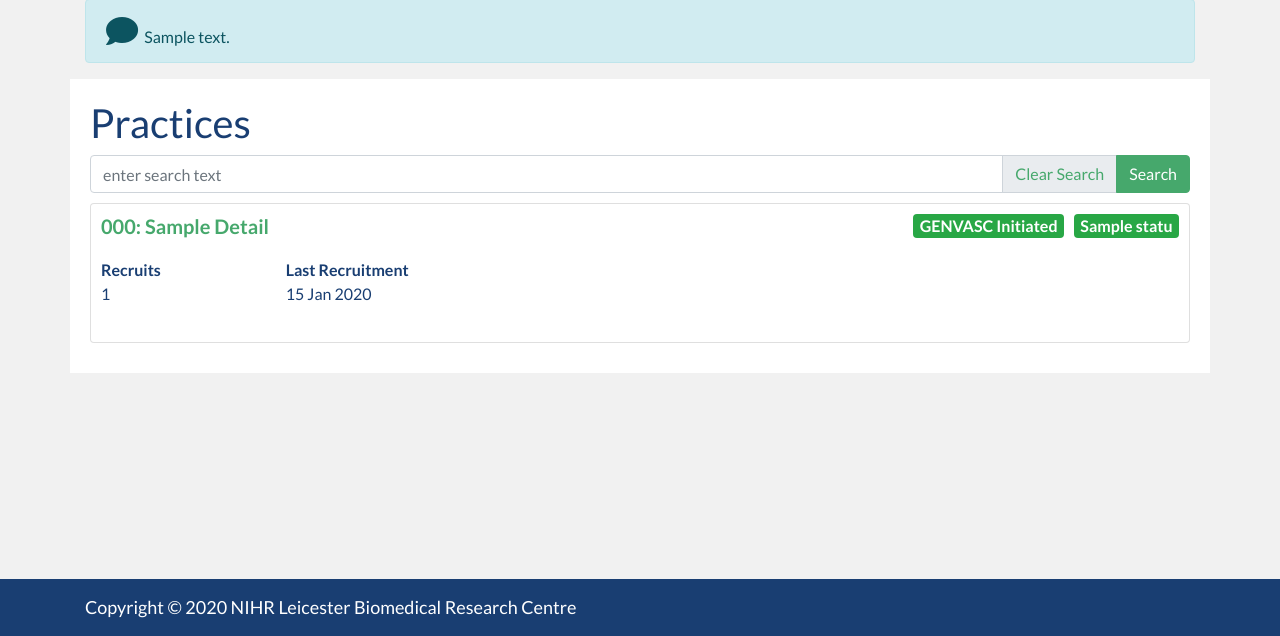
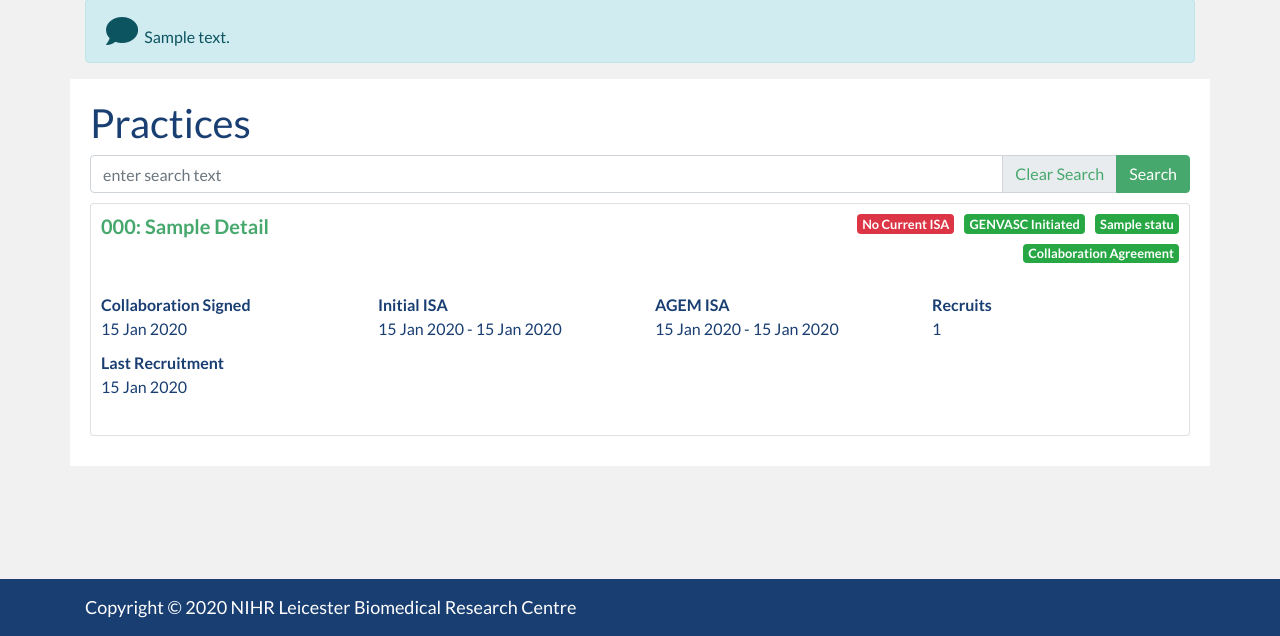
Before and after one commit to LCBRU/genvasc_portal_web, a Flask app: template portal/ui/templates/practices/index.html in a window 1280 px wide. Shown: the part 164-800 px from the top of the page. Run offline with Flask 2, Linux system fonts and the light colour scheme; the template is opened without the code that fills it: values that come from a table or form of the project are taken from there, others are empty; tables that the repository leaves empty hold one stand-in row (values such as "Sample post"); parts of the project's set-up code (start-up, migrations or seed data) failed here and were passed over; some libraries are stand-ins or nearby versions.

Commit message:
Practice details

```diff
--- a/portal/etl/required_sql/etl_practice_details.sql
+++ b/portal/etl/required_sql/etl_practice_details.sql
@@ -11,7 +11,15 @@ ALTER VIEW etl_practice_detail AS
 		GROUP_CONCAT(DISTINCT CASE WHEN rd.field_name = 'postcode' THEN rd.value ELSE NULL END) AS postcode,
 		GROUP_CONCAT(DISTINCT CASE WHEN rd.field_name = 'federation' THEN rd.value ELSE NULL END) AS federation,
 		GROUP_CONCAT(DISTINCT CASE WHEN rd.field_name = 'partners' THEN rd.value ELSE NULL END) AS partners,
-		COALESCE(GROUP_CONCAT(DISTINCT CASE WHEN rd.field_name = 'genvasc_initiated' THEN rd.value ELSE NULL END), 0) AS genvasc_initiated,
+		GROUP_CONCAT(DISTINCT CASE WHEN rd.field_name = 'collab_ag_comp_yn' THEN rd.value ELSE NULL END) AS collab_ag_comp_yn,
+		GROUP_CONCAT(DISTINCT CASE WHEN rd.field_name = 'collab_ag_signed_date' THEN rd.value ELSE NULL END) AS collab_ag_signed_date,
+		GROUP_CONCAT(DISTINCT CASE WHEN rd.field_name = 'isa_comp_yn' THEN rd.value ELSE NULL END) AS isa_comp_yn,
+		GROUP_CONCAT(DISTINCT CASE WHEN rd.field_name = 'isa_1_signed_date' THEN rd.value ELSE NULL END) AS isa_1_signed_date,
+		GROUP_CONCAT(DISTINCT CASE WHEN rd.field_name = 'isa_1_caldicott_guard_end' THEN rd.value ELSE NULL END) AS isa_1_caldicott_guard_end,
+		GROUP_CONCAT(DISTINCT CASE WHEN rd.field_name = 'agree_66_comp_yn' THEN rd.value ELSE NULL END) AS agree_66_comp_yn,
+		GROUP_CONCAT(DISTINCT CASE WHEN rd.field_name = 'agree_66_signed_date_1' THEN rd.value ELSE NULL END) AS agree_66_signed_date_1,
+		GROUP_CONCAT(DISTINCT CASE WHEN rd.field_name = 'agree_66_end_date_2' THEN rd.value ELSE NULL END) AS agree_66_end_date_2,
+		GROUP_CONCAT(DISTINCT CASE WHEN rd.field_name = 'genvasc_initiated' THEN rd.value ELSE NULL END) AS genvasc_initiated,
 		GROUP_CONCAT(DISTINCT CASE WHEN rd.field_name = 'status' THEN rd.value ELSE NULL END) AS status_id
 	FROM redcap6170_briccsext.redcap_data rd
 	WHERE
@@ -28,7 +36,15 @@ ALTER VIEW etl_practice_detail AS
 			'federation',
 			'partners',
 			'genvasc_initiated',
-			'status'
+			'status',
+			'collab_ag_comp_yn',
+			'collab_ag_signed_date',
+			'isa_comp_yn',
+			'isa_1_signed_date',
+			'isa_1_caldicott_guard_end',
+			'agree_66_comp_yn',
+			'agree_66_signed_date_1',
+			'agree_66_end_date_2'
 		)
 	GROUP BY rd.project_id, rd.record
 ;
--- a/portal/models.py
+++ b/portal/models.py
@@ -1,14 +1,13 @@
 import random
 import string
 import re
-from datetime import datetime
+import datetime
 from itertools import chain
 from portal import db
 from flask_security import UserMixin, RoleMixin
-from sqlalchemy import ForeignKeyConstraint
+from sqlalchemy import ForeignKeyConstraint, select, func
+from sqlalchemy.orm import column_property
 
-from sqlalchemy.orm import column_property
-from sqlalchemy import select, func
 
 roles_users = db.Table(
     'roles_users',
@@ -165,7 +164,8 @@ class Recruit(db.Model):
     def exclusion_reason_stripped(self):
         re_tag = re.compile(r'(<!--.*?-->|<[^>]*>)')
         re_nbsp = re.compile(r'(&nbsp;)')
-        return re_nbsp.sub('', re_tag.sub('', self.exclusion_reason or '')).strip()
+        re_amp = re.compile(r'(&amp;)')
+        return re_amp.sub('&', re_nbsp.sub('', re_tag.sub('', self.exclusion_reason or ''))).strip()
 
     @property
     def exclusion_text(self):
@@ -201,13 +201,37 @@ class Practice(db.Model):
     county = db.Column(db.String, nullable=True)
     postcode = db.Column(db.String, nullable=True)
     partners = db.Column(db.String, nullable=True)
+    collab_ag_comp_yn = db.Column(db.Boolean, nullable=True)
+    collab_ag_signed_date = db.Column(db.Date, nullable=True)
+    isa_comp_yn = db.Column(db.Boolean, nullable=True)
+    isa_1_signed_date = db.Column(db.Date, nullable=True)
+    isa_1_caldicott_guard_end = db.Column(db.Date, nullable=True)
+    agree_66_comp_yn = db.Column(db.Boolean, nullable=True)
+    agree_66_signed_date_1 = db.Column(db.Date, nullable=True)
+    agree_66_end_date_2 = db.Column(db.Date, nullable=True)
     genvasc_initiated = db.Column(db.Boolean, nullable=True)
     status_id = db.Column(db.Integer, db.ForeignKey(PracticeStatus.id), nullable=True)
     status = db.relationship(PracticeStatus)
     recruits = db.relationship(Recruit, backref='practice', lazy=True)
 
     recruited_count = column_property(select([func.count()]).where(Recruit.practice_code==code))
+    withdrawn_count = column_property(select([func.count()]).where(Recruit.practice_code==code).where(Recruit.status=='Withdrawn'))
+    excluded_count = column_property(select([func.count()]).where(Recruit.practice_code==code).where(Recruit.status=='Excluded'))
     last_recruited = column_property(select([func.max(Recruit.date_recruited)]).where(Recruit.practice_code==code))
+
+    @property
+    def excluded_percentage(self):
+        if self.recruited_count > 0:
+            return self.excluded_count / self.recruited_count * 100
+        else:
+            return 0
+
+    @property
+    def withdrawn_percentage(self):
+        if self.recruited_count > 0:
+            return self.withdrawn_count / self.recruited_count * 100
+        else:
+            return 0
 
     @property
     def ccg_name(self):
@@ -226,6 +250,15 @@ class Practice(db.Model):
     @property
     def full_address(self):
         return ', '.join([a for a in [self.street_address, self.town, self.city, self.county, self.postcode] if a])
+
+    @property
+    def has_current_isa(self):
+        if self.isa_comp_yn and (self.isa_1_caldicott_guard_end or datetime.date.today()) >= datetime.date.today():
+            return True
+        elif self.agree_66_comp_yn and (self.agree_66_end_date_2 or datetime.date.today()) >= datetime.date.today():
+            return True
+
+        return False
 
 
 class Role(db.Model, RoleMixin):
--- a/portal/static/css/main.css
+++ b/portal/static/css/main.css
@@ -310,6 +310,7 @@ a.fas, a.fas:link, a.fas:hover {
 
 .list-group-item .badge {
   margin-left: 10px;
+  margin-bottom: 10px;
   font-size: 80%;
 }
 
--- a/portal/ui/templates/practices/index.html
+++ b/portal/ui/templates/practices/index.html
@@ -14,11 +14,16 @@
       <ul class="list-group">
         {% for p in practices.items %}
             <li class="list-group-item">
-              <header>
-                <h1>
+              <header class="row">
+                <div class="col-7">
+                  <h1><a href="{{ url_for('ui.recruits_index', code=p.code) }}">{{ p.code }}: {{ p.name | title_case }}</a></h1>
 
-                  <a href="{{ url_for('ui.recruits_index', code=p.code) }}">{{ p.code }}: {{ p.name | title_case }}</a>
+                  {% if current_user.is_super %}
+                    <h2>To view and amend full practice details see <a href="https://uhlbriccsext.uhl-tr.nhs.uk/redcap/redcap_v7.2.2/DataEntry/record_home.php?pid={{p.project_id}}&arm=1&id={{p.code}}" target="_blank">REDCap</a></h2>
+                  {% endif %}
+                </div>
 
+                <div class="col-5">
                   {% if p.status_id == 0 %}
                     {% set status_class="badge-warning" %}
                   {% elif p.status_id == 1 %}
@@ -34,24 +39,69 @@
                   {% else %}
                     <span class="float-right badge badge-danger">Not GENVASC Initiated</span>
                   {% endif %}
-                </h1>
-                {% if current_user.is_super %}
-                  <h2>To view and amend full practice details see <a href="https://uhlbriccsext.uhl-tr.nhs.uk/redcap/redcap_v7.2.2/DataEntry/record_home.php?pid={{p.project_id}}&arm=1&id={{p.code}}" target="_blank">REDCap</a></h2>
-                {% endif %}
 
+                  {% if p.has_current_isa %}
+                    <span class="float-right badge badge-success">Current ISA</span>
+                  {% else %}
+                    <span class="float-right badge badge-danger">No Current ISA</span>
+                  {% endif %}
+
+                  {% if p.collab_ag_comp_yn %}
+                    <span class="float-right badge badge-success">Collaboration Agreement</span>
+                  {% else %}
+                    <span class="float-right badge badge-danger">No Collaboration Agreement</span>
+                  {% endif %}
+                </div>
               </header>
             <dl>
               <div class="row">
+
+                {% if p.collab_ag_comp_yn %}
+                  <div class="col-xs-6 col-md-4 col-lg-3">
+                    <dt>Collaboration Signed</dt>
+                    <dd>{{ p.collab_ag_signed_date | date_format }}</dd>
+                  </div>
+                {% endif %}
+
+                {% if p.isa_comp_yn %}
+                  <div class="col-xs-6 col-md-4 col-lg-3">
+                    <dt>Initial ISA</dt>
+                    <dd>{{ p.isa_1_signed_date | date_format }} - {{ p.isa_1_caldicott_guard_end | date_format }}</dd>
+                  </div>
+                {% endif %}
+
+                {% if p.agree_66_comp_yn %}
+                  <div class="col-xs-6 col-md-4 col-lg-3">
+                    <dt>AGEM ISA</dt>
+                    <dd>{{ p.agree_66_signed_date_1 | date_format }} - {{ p.agree_66_end_date_2 | date_format }}</dd>
+                  </div>
+                {% endif %}
 
                 <div class="col-sm-3 col-lg-2">
                   <dt>Recruits</dt>
                   <dd>{{ p.recruited_count | separated_number }}</dd>
                 </div>
 
-                <div class="col-sm-3 col-lg-2">
-                  <dt>Last Recruitment</dt>
-                  <dd>{{ p.last_recruited | date_format }}</dd>
-                </div>
+                {% if p.excluded_count > 0 %}
+                  <div class="col-sm-3 col-lg-2">
+                    <dt>Excluded</dt>
+                    <dd>{{ p.excluded_percentage | round(1) }}% ({{ p.excluded_count | separated_number }})</dd>
+                  </div>
+                {% endif %}
+
+                {% if p.withdrawn_count > 0 %}
+                  <div class="col-sm-3 col-lg-2">
+                    <dt>Withdrawn</dt>
+                    <dd>{{ p.withdrawn_percentage | round(1) }}% ({{ p.withdrawn_count | separated_number }})</dd>
+                  </div>
+                {% endif %}
+
+                {% if p.last_recruited %}
+                  <div class="col-sx-4 col-sm-3 col-lg-2">
+                    <dt>Last Recruitment</dt>
+                    <dd>{{ p.last_recruited | date_format }}</dd>
+                  </div>
+                {% endif %}
               </div>
             </dl>
           </li>
```
Also changed, not shown: dev_import.py (+16 -0 lines), portal/etl/database.py (+8 -0 lines), portal/ui/views/practices.py (+7 -13 lines).
